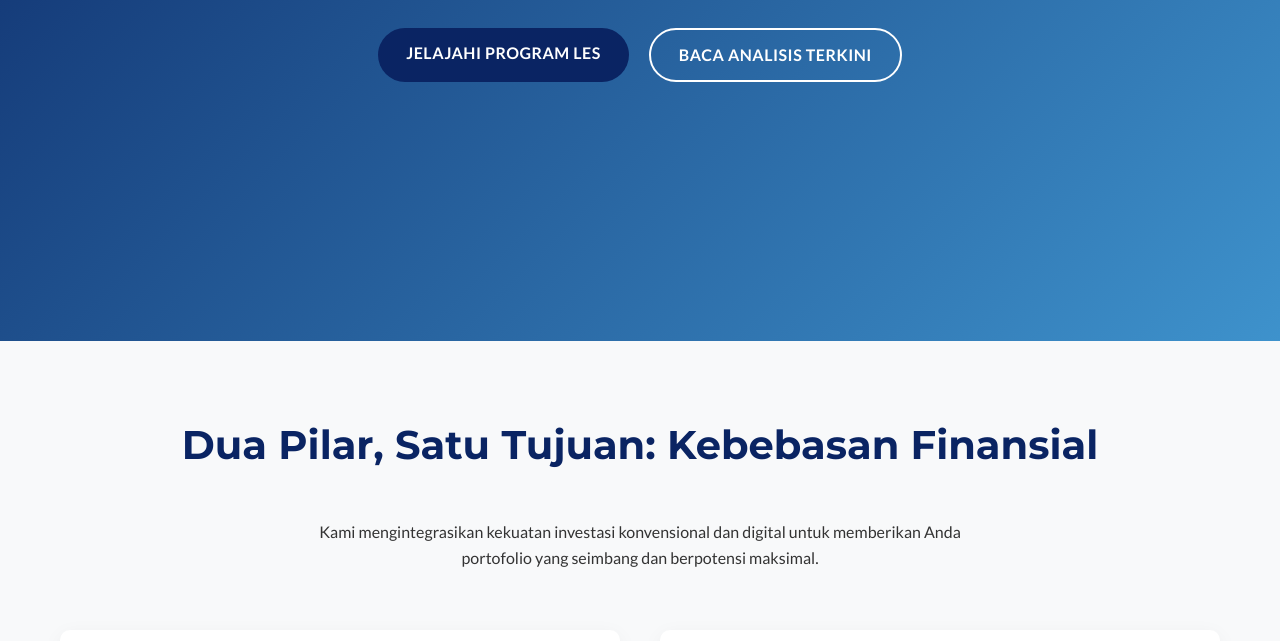
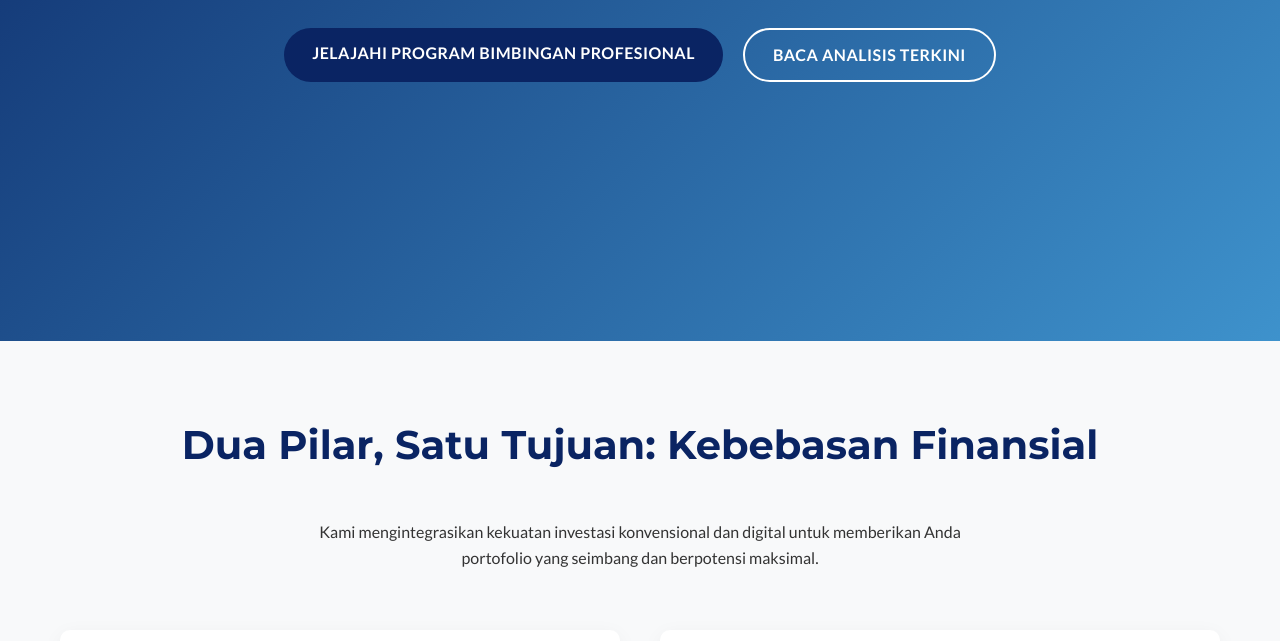
Before and after one commit to ShiroKaname/dua.pillar.investasi, a plain HTML site: page index.html in a window 1280 px wide. Shown: the part 459-1100 px from the top of the page. Drawn offline with Linux system fonts and the light colour scheme.

Commit message:
Update button text for service link in index.html

```diff
--- a/index.html
+++ b/index.html
@@ -47,7 +47,7 @@
                 <h1>Wujudkan Pertumbuhan Aset Anda dengan Dua Pillar Investasi</h1>
                 <p>Fondasi ganda untuk pertumbuhan aset Anda.</p>
                 <div class="hero-buttons">
-                    <a href="#layanan" class="btn btn-primary">Jelajahi Program Les</a>
+                    <a href="#layanan" class="btn btn-primary">Jelajahi Program Bimbingan Profesional</a>
                     <a href="#artikel" class="btn btn-secondary">Baca Analisis Terkini</a>
                 </div>
             </div>
```
